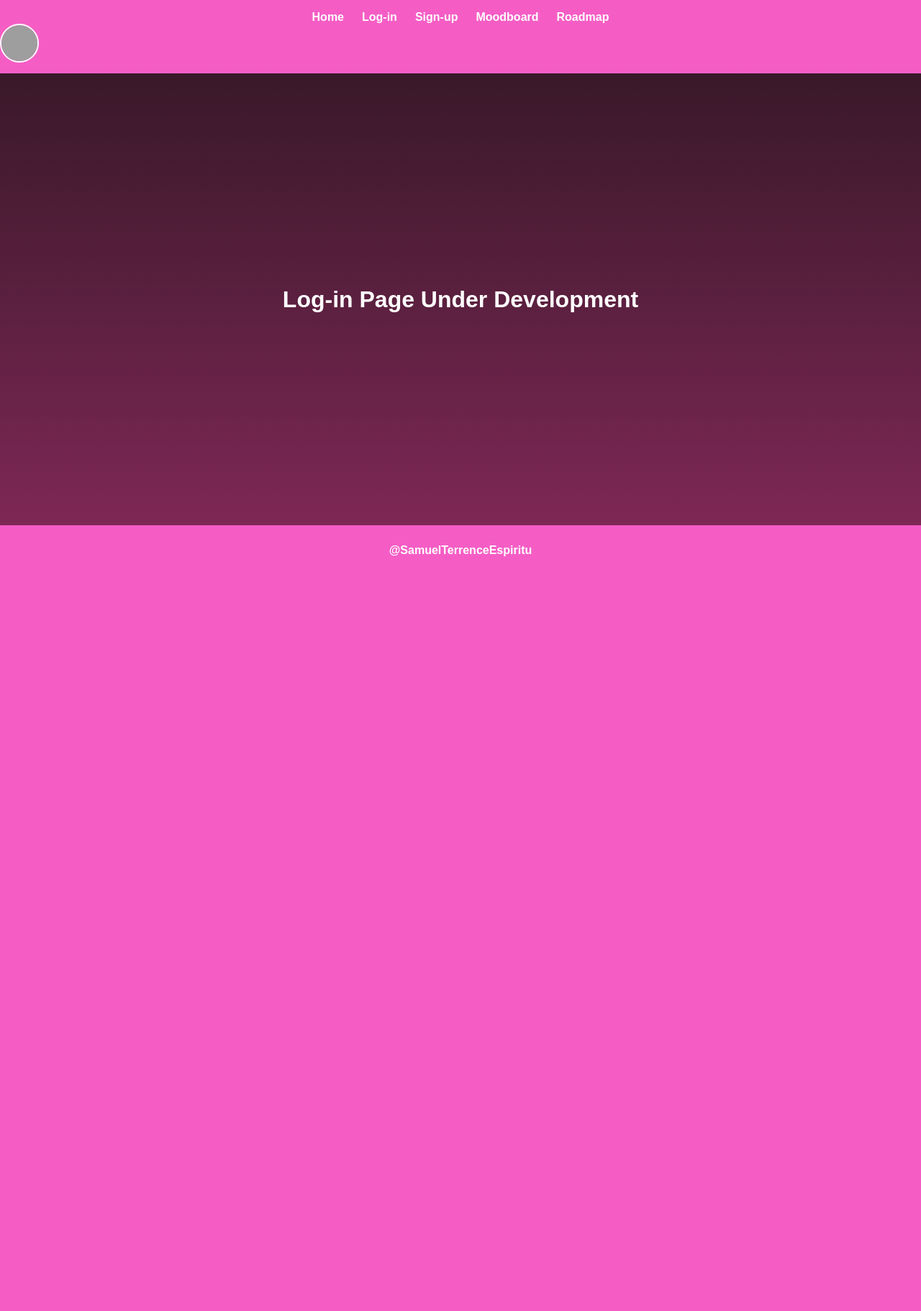
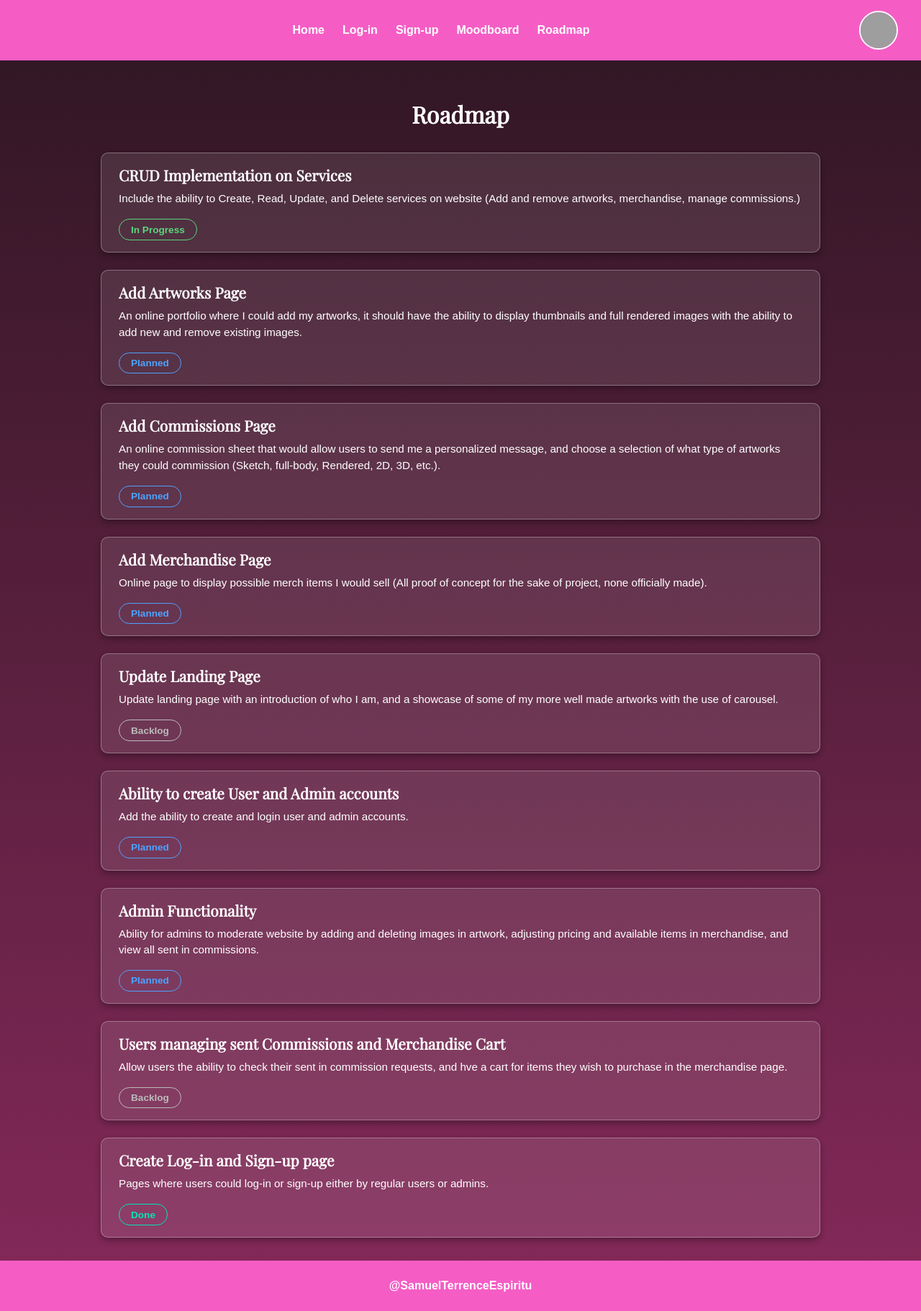
Before and after one commit to LtNamelin/WEBSYS-ACTIVITY_ESPIRITU_SAMUEL-TERRENCE, a CodeIgniter 4 app: the page made by backend/app/Views/user/roadmap.php in a window 1280 px wide. Shown: the whole page at 72% size. Before the commit the page ends 773 px from the top, so only its background shows below. Run offline with PHP 8.4 and a stand-in for CodeIgniter, Linux system fonts and the light colour scheme; the template is opened without the code that fills it, so the values that code supplies are empty; some libraries are stand-ins or nearby versions; grey boxes are pictures that could not be loaded.

Commit message:
- Updated that moodboard styles now matchup with all webpages. - Added all planned details and progress in roadmap.

```diff
--- a/backend/app/Views/user/roadmap.php
+++ b/backend/app/Views/user/roadmap.php
@@ -6,7 +6,7 @@
 
 <head>
     <meta charset="UTF-8">
-    <title>Log-in</title>
+    <title>Roadmap</title>
     <style>
         body {
             margin: 0;
@@ -22,15 +22,6 @@
         header {
             background-color: #F55DC5;
             padding: 15px 0;
-        }
-
-        .nav-links {
-            list-style: none;
-            margin: 0;
-            padding: 0;
-            display: flex;
-            justify-content: center;
-            gap: 25px;
         }
 
         .nav-links li a {
@@ -51,9 +42,18 @@
             padding: 0 2rem;
         }
 
-        .logo-container {
+        .nav-center {
+            flex: 1;
             display: flex;
-            align-items: center;
+            justify-content: center;
+        }
+
+        .nav-links {
+            list-style: none;
+            margin: 0;
+            padding: 0;
+            display: flex;
+            gap: 25px;
         }
 
         .logo-img {
@@ -66,14 +66,75 @@
 
         main {
             flex: 1;
-            display: flex;
-            justify-content: center;
-            align-items: center;
+            padding: 2rem;
+            max-width: 1000px;
+            margin: 0 auto;
         }
 
         main h1 {
             text-align: center;
             font-size: 2rem;
+            margin-bottom: 2rem;
+            font-family: 'Playfair Display', serif;
+        }
+
+        /* Roadmap card container */
+        .roadmap {
+            display: flex;
+            flex-direction: column;
+            gap: 1.5rem;
+        }
+
+        /* Card style (from moodboard) */
+        .card {
+            background: rgba(255, 255, 255, 0.1);
+            border: 1px solid rgba(255, 255, 255, 0.3);
+            border-radius: 10px;
+            box-shadow: 0px 4px 8px rgba(0, 0, 0, 0.3);
+            padding: 1rem 1.5rem;
+        }
+
+        .card h2 {
+            margin: 0 0 0.5rem 0;
+            font-size: 1.3rem;
+            font-family: 'Playfair Display', serif;
+        }
+
+        .card p {
+            margin: 0 0 1rem 0;
+            font-size: 0.95rem;
+            line-height: 1.5;
+        }
+
+        /* Status labels styled like moodboard buttons */
+        .status {
+            display: inline-block;
+            padding: 0.4rem 1rem;
+            border-radius: 20px;
+            font-size: 0.85rem;
+            font-weight: bold;
+            border: 1px solid rgba(255, 255, 255, 0.4);
+            background: transparent;
+        }
+
+        .planned {
+            color: #4da3ff;
+            border-color: #4da3ff;
+        }
+
+        .in-progress {
+            color: #5cd67d;
+            border-color: #5cd67d;
+        }
+
+        .done {
+            color: #00e6b8;
+            border-color: #00e6b8;
+        }
+
+        .backlog {
+            color: #bbbbbb;
+            border-color: #bbbbbb;
         }
 
         footer {
@@ -83,13 +144,16 @@
             font-weight: bold;
         }
     </style>
+    <!-- Playfair font import -->
+    <link href="https://fonts.googleapis.com/css2?family=Playfair+Display&display=swap" rel="stylesheet">
 </head>
 
 <body>
 
     <!-- Header -->
     <header>
-        <nav>
+        <nav class="navbar">
+            <div class="nav-center">
                 <ul class="nav-links">
                     <li><a href="<?= base_url('/') ?>">Home</a></li>
                     <li><a href="<?= base_url('/login') ?>">Log-in</a></li>
@@ -97,16 +161,72 @@
                     <li><a href="<?= base_url('/moodboard') ?>">Moodboard</a></li>
                     <li><a href="<?= base_url('/roadmap') ?>">Roadmap</a></li>
                 </ul>
-            <div class="logo-container">
+            </div>
             <img src="https://pbs.twimg.com/profile_images/1774003426726494208/cROsl2JN_400x400.jpg"
                 alt="Logo" class="logo-img">
-            </div>
-        </nav>
         </nav>
     </header>
+
     <!-- Main content -->
     <main>
-        <h1>Log-in Page Under Development</h1>
+        <h1>Roadmap</h1>
+        <div class="roadmap">
+
+            <div class="card">
+                <h2>CRUD Implementation on Services</h2>
+                <p>Include the ability to Create, Read, Update, and Delete services on website (Add and remove artworks, merchandise, manage commissions.)</p>
+                <span class="status in-progress">In Progress</span>
+            </div>
+
+            <div class="card">
+                <h2>Add Artworks Page</h2>
+                <p>An online portfolio where I could add my artworks, it should have the ability to display thumbnails and full rendered images with the ability to add new and remove existing images.</p>
+                <span class="status planned">Planned</span>
+            </div>
+
+            <div class="card">
+                <h2>Add Commissions Page</h2>
+                <p>An online commission sheet that would allow users to send me a personalized message, and choose a selection of what type of artworks they could commission (Sketch, full-body, Rendered, 2D, 3D, etc.).</p>
+                <span class="status planned">Planned</span>
+            </div>
+
+            <div class="card">
+                <h2>Add Merchandise Page</h2>
+                <p>Online page to display possible merch items I would sell (All proof of concept for the sake of project, none officially made).</p>
+                <span class="status planned">Planned</span>
+            </div>
+
+            <div class="card">
+                <h2>Update Landing Page</h2>
+                <p>Update landing page with an introduction of who I am, and a showcase of some of my more well made artworks with the use of carousel.</p>
+                <span class="status backlog">Backlog</span>
+            </div>
+
+            <div class="card">
+                <h2>Ability to create User and Admin accounts</h2>
+                <p>Add the ability to create and login user and admin accounts.</p>
+                <span class="status planned">Planned</span>
+            </div>
+
+            <div class="card">
+                <h2>Admin Functionality</h2>
+                <p>Ability for admins to moderate website by adding and deleting images in artwork, adjusting pricing and available items in merchandise, and view all sent in commissions.</p>
+                <span class="status planned">Planned</span>
+            </div>
+
+            <div class="card">
+                <h2>Users managing sent Commissions and Merchandise Cart</h2>
+                <p>Allow users the ability to check their sent in commission requests, and hve a cart for items they wish to purchase in the merchandise page.</p>
+                <span class="status backlog">Backlog</span>
+            </div>
+
+            <div class="card">
+                <h2>Create Log-in and Sign-up page</h2>
+                <p>Pages where users could log-in or sign-up either by regular users or admins.</p>
+                <span class="status done">Done</span>
+            </div>
+
+        </div>
     </main>
 
     <!-- Footer -->
```
Also changed, not shown: backend/app/Views/user/login.php (+4 -6 lines), backend/app/Views/user/moodboard.php (+35 -23 lines), backend/app/Views/user/signup.php (+19 -19 lines). Lines whose indentation alone changed are shown as unchanged.
